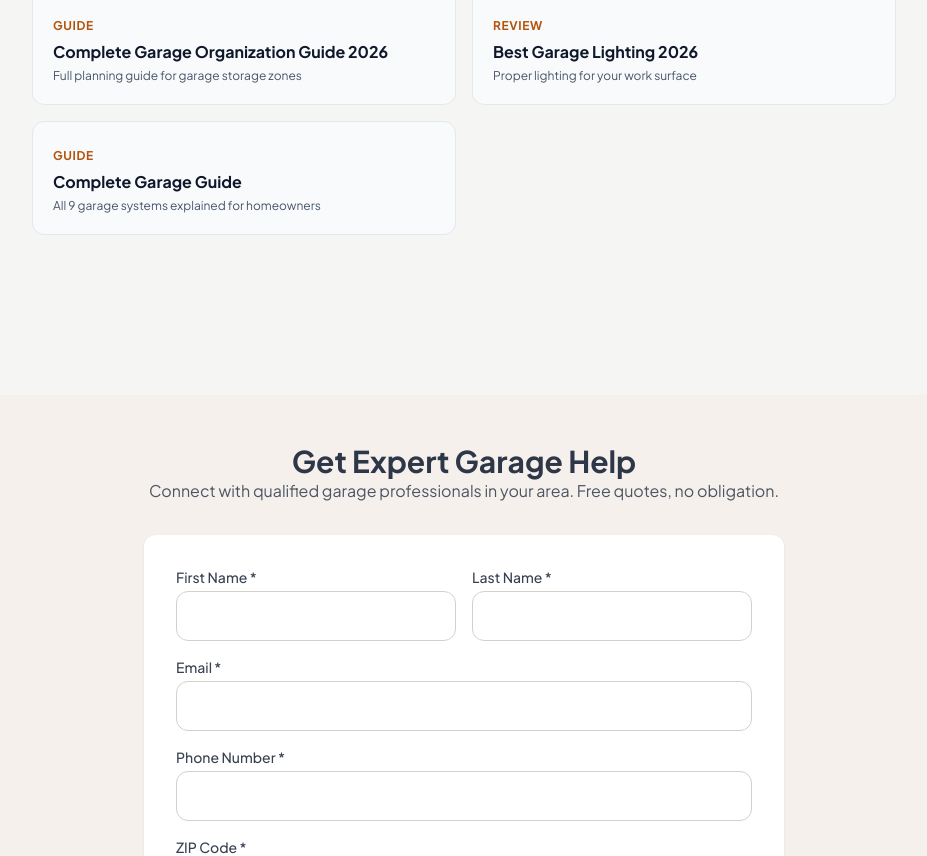
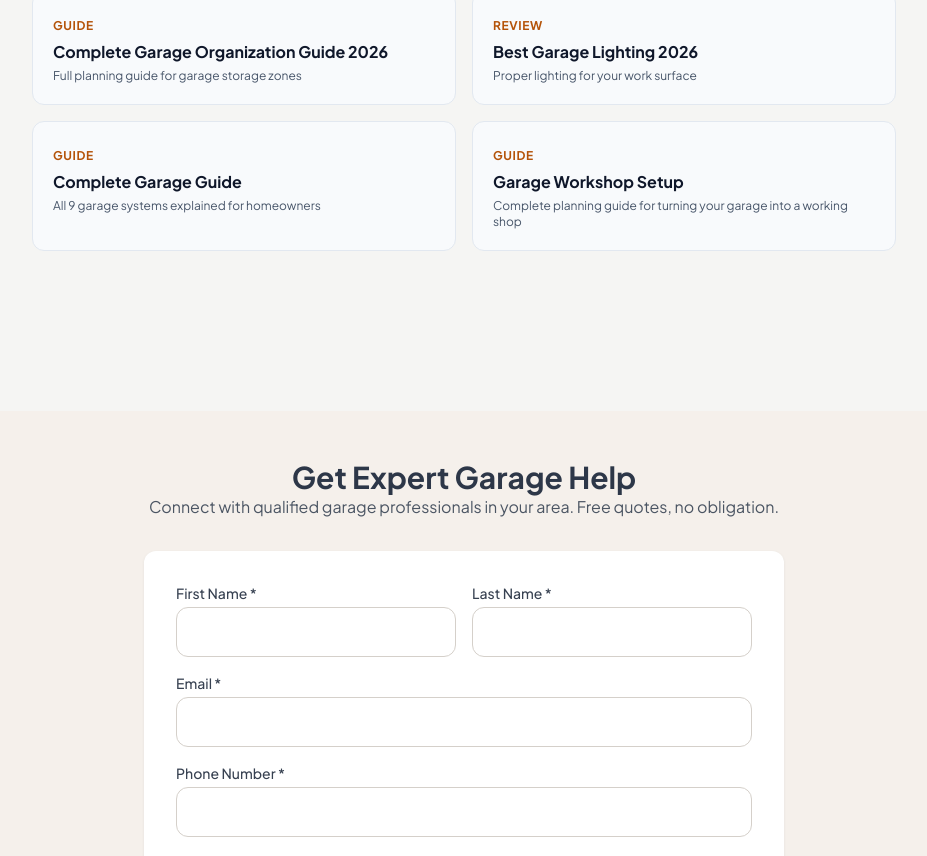
Before and after one commit to thebasementguide2026/thegarage.guide-, a Next.js app: page /reviews/best-garage-workbenches in a window 1280 px wide. Shown: the part 9019-9875 px from the top of the page, without its empty margins (176-1103 px from the left). Built offline with nearby package versions, Linux system fonts and the light colour scheme.

Commit message:
Add workshop setup cross-link to best garage workbenches

```diff
--- a/app/reviews/best-garage-workbenches/page.tsx
+++ b/app/reviews/best-garage-workbenches/page.tsx
@@ -316,6 +316,11 @@ export default function BestGarageWorkbenches() {
               <h3 className='text-base font-bold text-slate-900 mt-1'>Complete Garage Guide</h3>
               <p className='text-slate-600 text-xs mt-1'>All 9 garage systems explained for homeowners</p>
             </a>
+            <a href='/guides/garage-workshop-setup' className='block bg-slate-50 border border-slate-200 rounded-lg p-5 hover:border-amber-700 transition-colors'>
+              <span className='text-amber-700 text-xs font-bold uppercase tracking-wider'>Guide</span>
+              <h3 className='text-base font-bold text-slate-900 mt-1'>Garage Workshop Setup</h3>
+              <p className='text-slate-600 text-xs mt-1'>Complete planning guide for turning your garage into a working shop</p>
+            </a>
           </div>
         </div>
 
```
